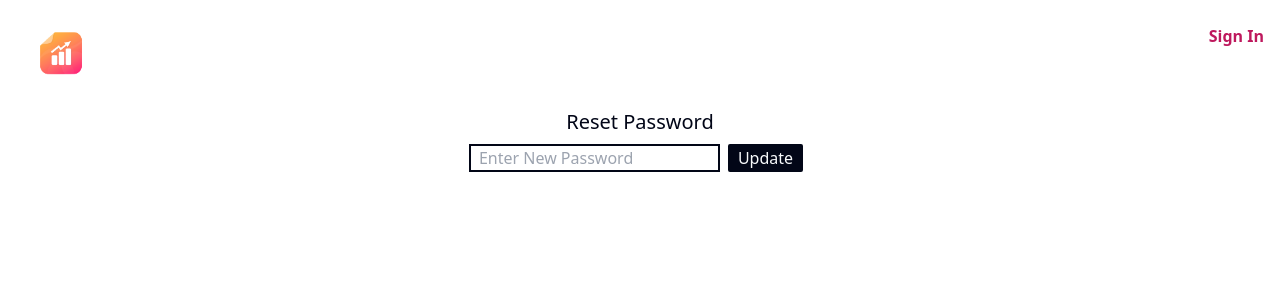
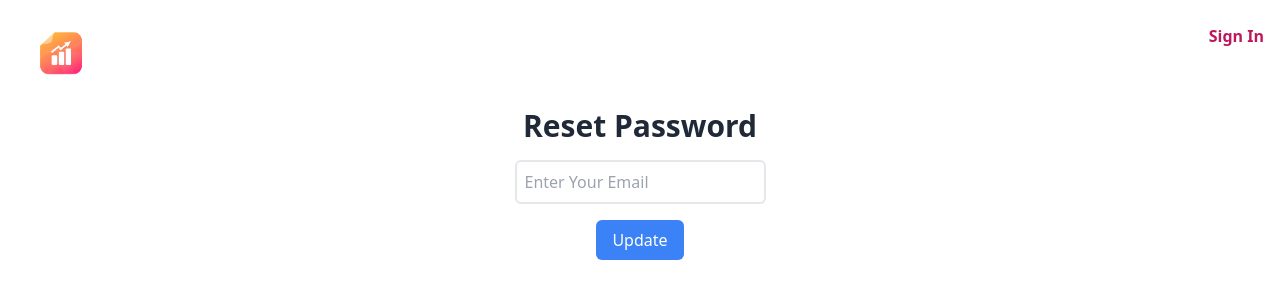
Before and after one commit to Rabbkhan/expense_tracker, a React (Vite) app: page /login/resetpassword in a window 1280 px wide. Shown: the top 300 px of the page. Built offline with nearby package versions, Linux system fonts and the light colour scheme.

Commit message:
password reset code

```diff
--- a/src/pages/ForgotePassoword.jsx
+++ b/src/pages/ForgotePassoword.jsx
@@ -1,49 +1,60 @@
-import { useContext, useRef } from "react";
-import AuthContext from "../authcontext/authcontext";
-import { useNavigate } from "react-router-dom";
+import { useState } from "react";
+const ForgotePassoword = () => {
+  const [email, setEmail] = useState("");
+  const [loading, setLoading] = useState(false);
 
-const ForgotePassoword = () => {
-  const newPasswordInputRef = useRef();
-  const Navigate = useNavigate();
-  const authCtx = useContext(AuthContext);
-  const submitHandler = (e) => {
+  const ForgotePassowordHandler = async (e) => {
     e.preventDefault();
-    const enteredNewPassword = newPasswordInputRef.current.value;
-    fetch(
-      "https://identitytoolkit.googleapis.com/v1/accounts:update?key=AIzaSyBOHmI4S1eeBK4wrP1WlGvI-JosSRP8YCQ",
-      {
-        method: "POST",
+    setLoading(true);
+
+    try {
+      const res = await fetch('https://identitytoolkit.googleapis.com/v1/accounts:sendOobCode?key=AIzaSyBOHmI4S1eeBK4wrP1WlGvI-JosSRP8YCQ', {
+        method: 'POST',
         body: JSON.stringify({
-          idToken: authCtx.token,
-          password: enteredNewPassword,
-          returnSecureToken: true,
+          email,
+          requestType: 'PASSWORD_RESET',
         }),
         headers: {
-          "Content-Type": "application/json",
+          'Content-Type': 'application/json',
         },
+      });
+
+      const data = await res.json();
+
+      if (!res.ok) {
+        throw new Error(data.error.message || 'Failed to send a password reset email');
       }
-    ).then((res) => {
-      if (res.ok) {
-        console.log("Password Update Successfull");
-        Navigate('/login');
-      }
-    });
+
+      alert('A password reset link has been sent to your email');
+
+    } catch (error) {
+      console.error('Error sending password reset email:', error.message);
+      // Handle errors, show an error message to the user, or handle it in another way
+    } finally {
+      setLoading(false);
+    }
   };
+
   return (
-    <>
-      <div className="text-center text-slate-950 text-xl">Reset Password</div>
-      <form onSubmit={submitHandler} className="flex justify-center my-2">
+    <div className="flex flex-col items-center justify-center h-auto">
+      <div className="text-3xl font-bold text-gray-800 mb-4">Reset Password</div>
+      <form onSubmit={ForgotePassowordHandler} className="flex flex-col items-center">
         <input
-          className="border-2 border-slate-950 px-2 mr-2"
-          type="password"
-          placeholder="Enter New Password"
-          ref={newPasswordInputRef}
+          className="border-2 rounded-md p-2 mb-4 focus:outline-none"
+          type="email"
+          placeholder="Enter Your Email"
+          value={email}
+          onChange={(e) => setEmail(e.target.value)}
         />
-        <button className="border-2 border-slate-950 px-2 mr-2 bg-slate-950 text-slate-50 rounded-sm">
-          Update
+        <button
+          type="submit"
+          className={`bg-blue-500 text-white rounded-md px-4 py-2 hover:bg-blue-600 focus:outline-none ${loading ? 'opacity-50 cursor-not-allowed' : ''}`}
+          disabled={loading}
+        >
+          {loading ? 'Updating...' : 'Update'}
         </button>
       </form>
-    </>
+    </div>
   );
 };
 
```
